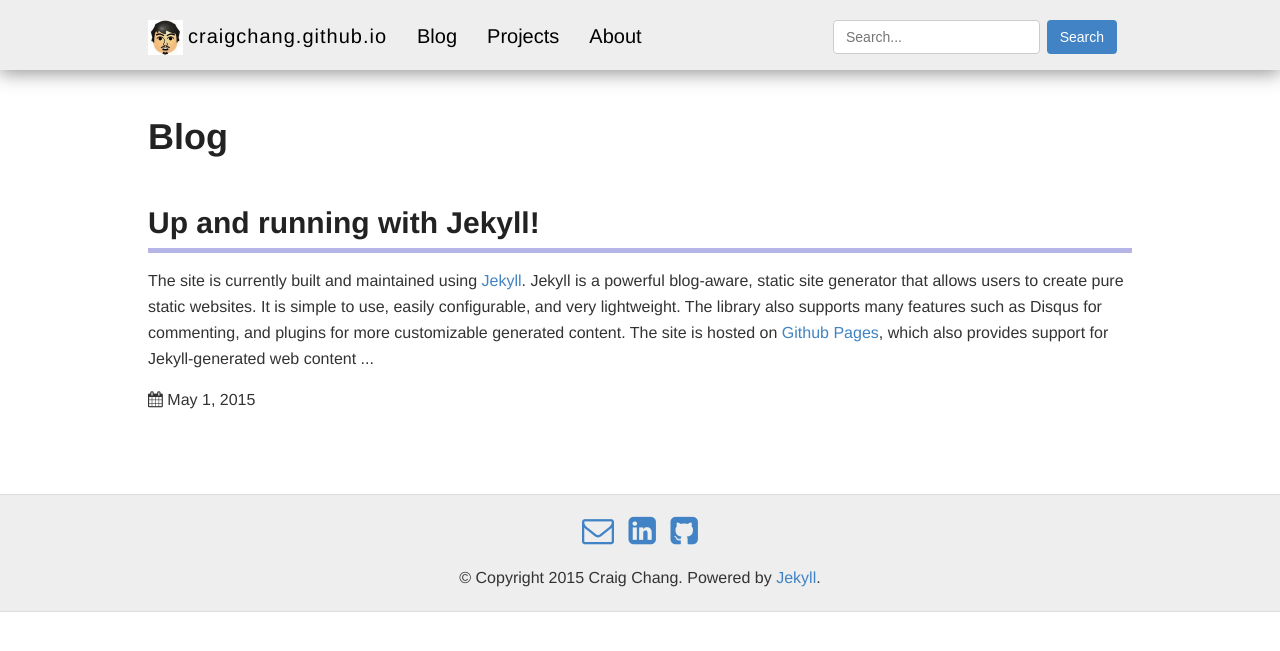
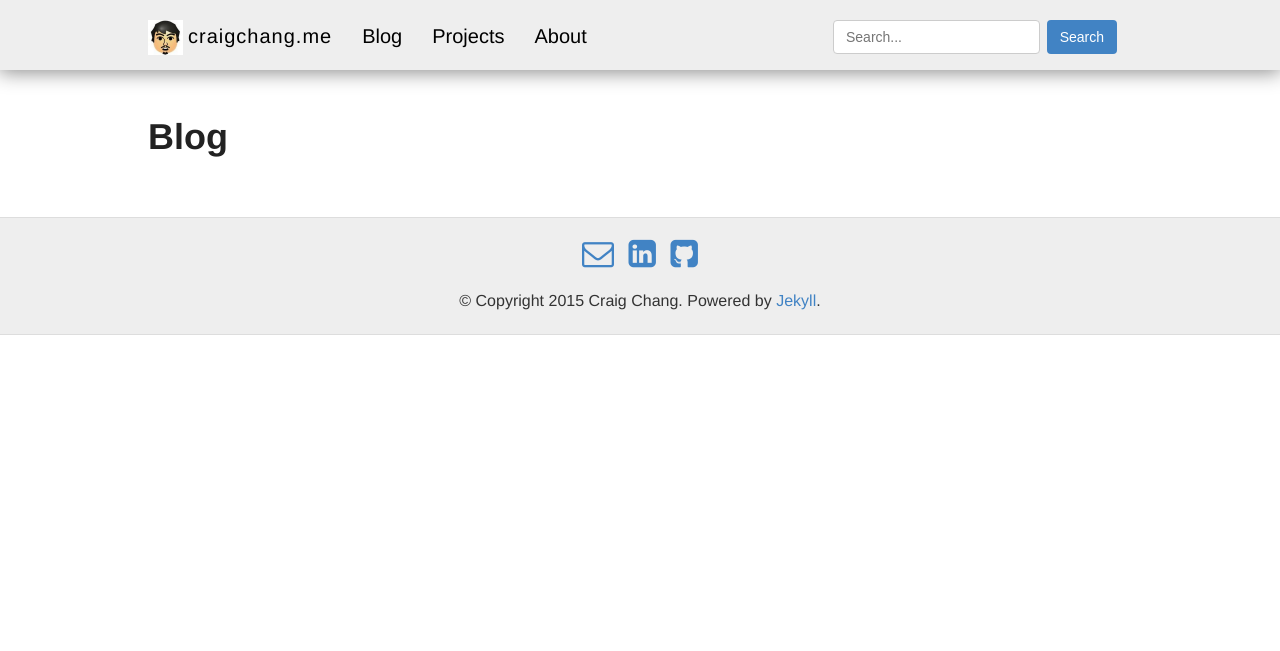
Before and after one commit to craigchang/craigchang.github.io, a Jekyll site: the page built from index.html, in a window 1280 px wide. Shown: the top 651 px of the page. Built offline with Jekyll 4.4.1, drawn with Linux system fonts in a browser that asks for light colours; nearby versions of some CDN libraries.

Commit message:
last few changes for v1

```diff
--- a/_layouts/default.html
+++ b/_layouts/default.html
@@ -18,7 +18,7 @@
       <div class="container clearfix">
         <div class="navbar-header">
           <a class="base-url" href="{{ site.baseurl }}/">
-            <img src="{{ site.avatar }}" alt="Craig avatar" title="Craig avatar"/>craigchang.github.io
+            <img src="{{ site.avatar }}" alt="Craig avatar" title="Craig avatar"/>craigchang.me
           </a>
           <i class="fa fa-bars"></i>
         </div>
--- a/_posts/2015-5-1-Up-and-Running-with-Jekyll.md
+++ /dev/null
@@ -1,13 +0,0 @@
----
-layout: post
-title: Up and running with Jekyll!
-tags: [Jekyll, GitHub]
-keywords: jekyll, static, site, generator, blog, content, website, github, github pages, disqus
----
-
-The site is currently built and maintained using [Jekyll](http://www.jekyllrb.com). Jekyll is a powerful blog-aware, static site generator that allows users to create pure static websites. It is simple to use, easily configurable, and very lightweight. The library also supports many features such as Disqus for commenting, and plugins for more customizable generated content. The site is hosted on [Github Pages](https://pages.github.com), which also provides support for Jekyll-generated web content.
-
-For more information, click on the links below:
-
-[Jekyll](http://www.jekyllrb.com)<br/>
-[Github Pages](https://pages.github.com)
--- a/_sass/_highlights.scss
+++ b/_sass/_highlights.scss
@@ -7,7 +7,8 @@
   -webkit-box-shadow: 3px 3px rgba(0,0,0,0.1);
   box-shadow: 3px 3px rgba(0,0,0,0.1);
   margin: 20px 0 20px 0;
-  overflow: scroll;
+  //overflow: scroll;
+  overflow: auto;
 }
 
 code {
```
Also changed, not shown: 1 other file.
